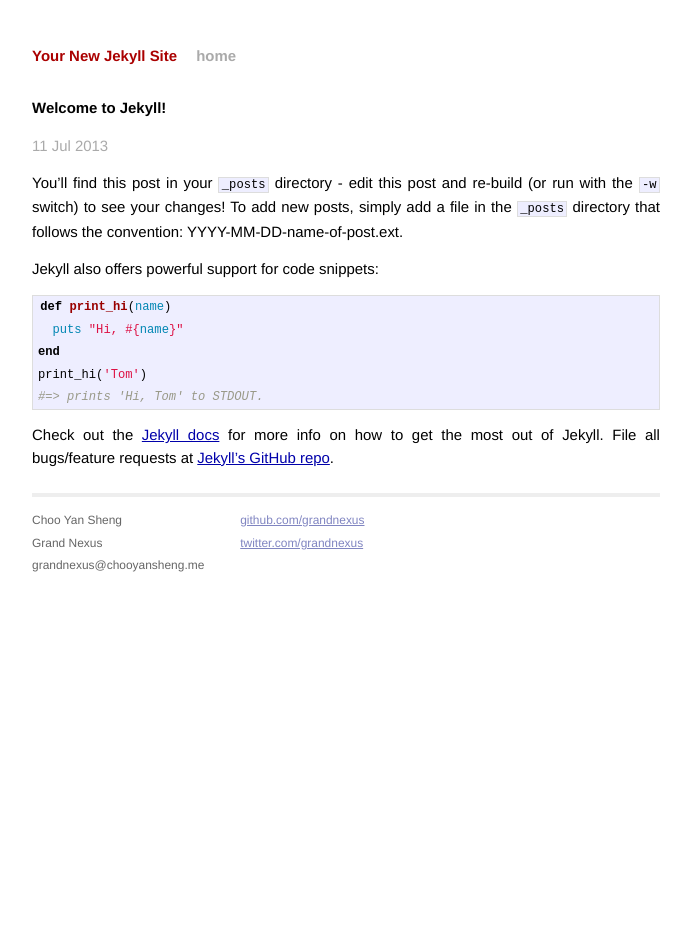
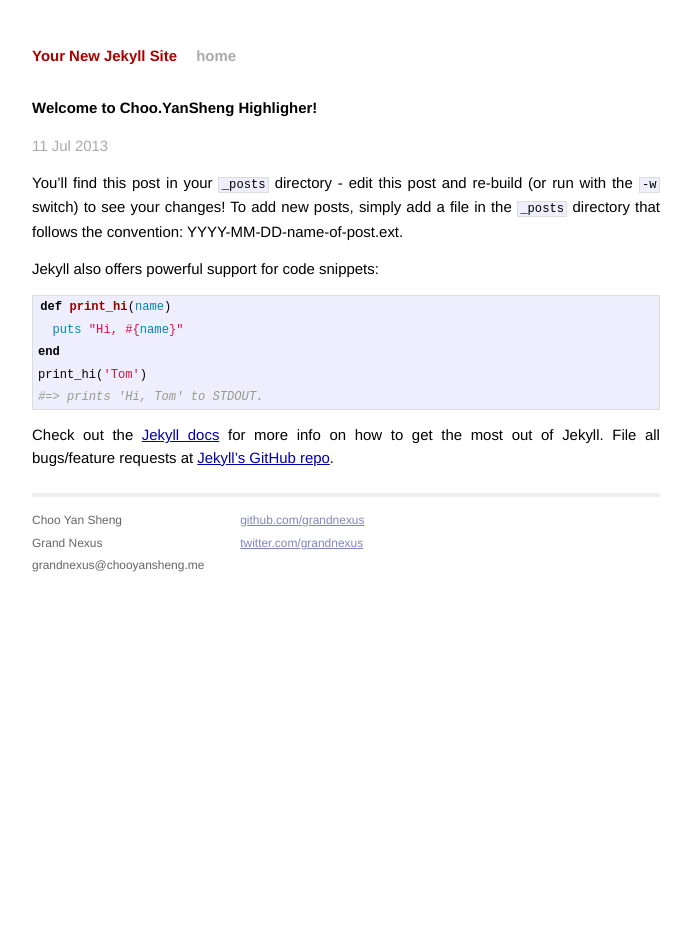
Before and after one commit to grandnexus/grandnexus.github.io, a Jekyll site: the page built from _posts/2013-07-11-welcome-to-jekyll.markdown, in a window 1280 px wide. Shown: the whole page, without its empty margins (294-985 px from the left). Built offline with Jekyll 4.4.1, drawn with Linux system fonts in a browser that asks for light colours.

Commit message:
Update 2013-07-11-welcome-to-jekyll.markdown

```diff
--- a/_posts/2013-07-11-welcome-to-jekyll.markdown
+++ b/_posts/2013-07-11-welcome-to-jekyll.markdown
@@ -1,6 +1,6 @@
 ---
 layout: post
-title:  "Welcome to Jekyll!"
+title:  "Welcome to Choo.YanSheng Highligher!"
 date:   2013-07-11 01:52:08
 categories: jekyll update
 ---
```
